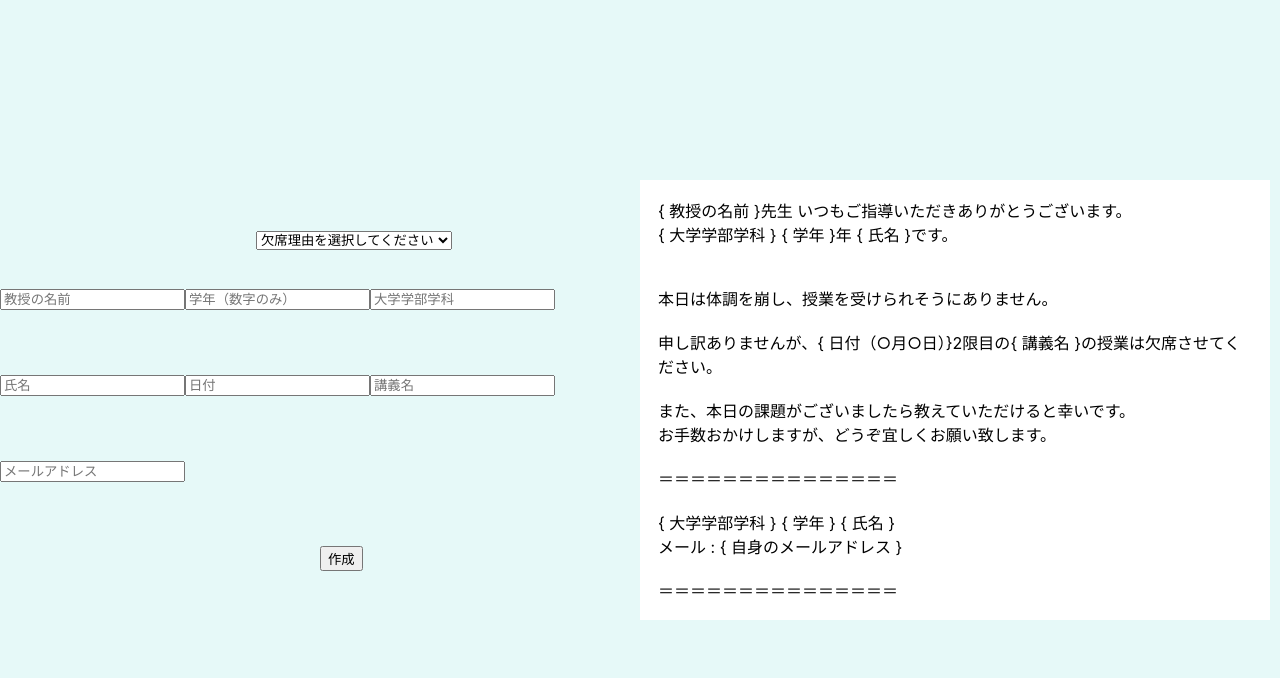
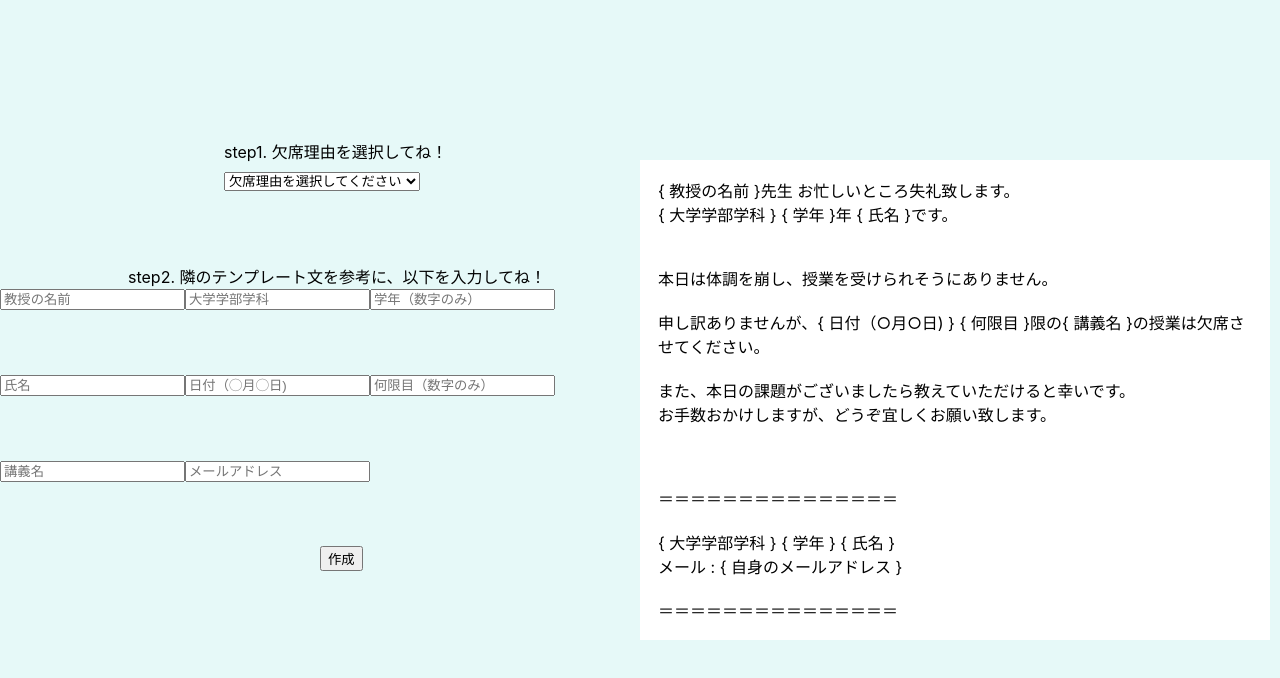
Before and after one commit to yusei53/ASAP, a React (Create React App) app: page / in a window 1280 px wide. Shown: the top 678 px of the page. Built offline with nearby package versions, Linux system fonts and the light colour scheme.

Commit message:
新しいpropsと外観の修正

```diff
--- a/src/components/TemMessage.jsx
+++ b/src/components/TemMessage.jsx
@@ -1,10 +1,10 @@
 import styled from "styled-components";
 
 export const TemMessage = (props) => {
-  const { teacher, university, grade, name, date, lesson, mail } = props;
+  const { teacher, university, grade, name, date, time, lesson, mail } = props;
   return (
     <SBox>
-      {teacher}先生 いつもご指導いただきありがとうございます。 <br />
+      {teacher}先生 お忙しいところ失礼致します。 <br />
       {university} {grade}年 {name}です。
       <br />
       <br />
@@ -12,12 +12,14 @@ export const TemMessage = (props) => {
       本日は体調を崩し、授業を受けられそうにありません。
       <br />
       <br />
-      申し訳ありませんが、{date}2限目の{lesson}の授業は欠席させてください。
+      申し訳ありませんが、{date} {time}限の{lesson}の授業は欠席させてください。
       <br />
       <br />
       また、本日の課題がございましたら教えていただけると幸いです。
       <br />
       お手数おかけしますが、どうぞ宜しくお願い致します。
+      <br />
+      <br />
       <br />
       <br />
       ＝＝＝＝＝＝＝＝＝＝＝＝＝＝＝ <br />
--- a/src/components/Test.jsx
+++ b/src/components/Test.jsx
@@ -14,6 +14,7 @@ export const Test = () => {
   const university = searchParams.get("university");
   const lesson = searchParams.get("lesson");
   const date = searchParams.get("date");
+  const time = searchParams.get("time");
   const name = searchParams.get("name");
 
   const [isCopied, setIsCopied] = useState(false);
@@ -35,6 +36,7 @@ export const Test = () => {
           university={university}
           date={date}
           grade={grade}
+          time={time}
           mail={mail}
         />
       </div>
--- a/src/components/WelcomePage.jsx
+++ b/src/components/WelcomePage.jsx
@@ -17,6 +17,7 @@ export const WelcomePage = () => {
         <form>
           <div>
             <SelectParent>
+              <div>step1. 欠席理由を選択してね！</div>
               <SSelect
                 name="reason"
                 value={inputValues.reason || ""}
@@ -30,16 +31,14 @@ export const WelcomePage = () => {
                 <option value="C先生">部活</option>
               </SSelect>
             </SelectParent>
+            <div>
+              <SStep2>
+                step2. 隣のテンプレート文を参考に、以下を入力してね！
+              </SStep2>
               <SInput
                 name="teacher"
                 placeholder="教授の名前"
                 value={inputValues.teacher || ""}
-              onChange={handleInputChange}
-            />
-            <SInput
-              name="grade"
-              placeholder="学年（数字のみ）"
-              value={inputValues.grade || ""}
                 onChange={handleInputChange}
               />
               <SInput
@@ -49,6 +48,13 @@ export const WelcomePage = () => {
                 onChange={handleInputChange}
               />
               <SInput
+                name="grade"
+                placeholder="学年（数字のみ）"
+                value={inputValues.grade || ""}
+                onChange={handleInputChange}
+              />
+
+              <SInput
                 name="name"
                 placeholder="氏名"
                 value={inputValues.name || ""}
@@ -56,8 +62,14 @@ export const WelcomePage = () => {
               />
               <SInput
                 name="date"
-              placeholder="日付"
+                placeholder="日付（◯月◯日)"
                 value={inputValues.date || ""}
+                onChange={handleInputChange}
+              />
+              <SInput
+                name="time"
+                placeholder="何限目（数字のみ）"
+                value={inputValues.time || ""}
                 onChange={handleInputChange}
               />
               <SInput
@@ -73,6 +85,7 @@ export const WelcomePage = () => {
                 onChange={handleInputChange}
               />
             </div>
+          </div>
           <Link
             to={{
               pathname: "/home",
@@ -84,7 +97,7 @@ export const WelcomePage = () => {
                 inputValues.name || ""
               }&teacher=${inputValues.teacher || ""}&mail=${
                 inputValues.mail || ""
-              }`,
+              }&time=${inputValues.time || ""}`,
             }}
           >
             <SButton type="submit">作成</SButton>
@@ -97,7 +110,8 @@ export const WelcomePage = () => {
           university="{ 大学学部学科 }"
           grade="{ 学年 }"
           name="{ 氏名 }"
-          date="{ 日付（○月○日）}"
+          date="{ 日付（○月○日) }"
+          time="{ 何限目 }"
           lesson="{ 講義名 }"
           mail="{ 自身のメールアドレス }"
         />
@@ -119,6 +133,7 @@ const SInput = styled.input`
 `;
 
 const SSelect = styled.select`
+  margin-top: 2%;
   margin-bottom: 10%;
 `;
 
@@ -138,5 +153,11 @@ const SButton = styled.button`
 `;
 
 const SelectParent = styled.div`
-  margin-left: 40%;
+  margin-top: -14%;
+  margin-left: 35%;
 `;
+
+const SStep2 = styled.div`
+  margin-left: 20%;
+  margin-top: 5%;
+`;
```
Lines whose indentation alone changed are shown as unchanged.
